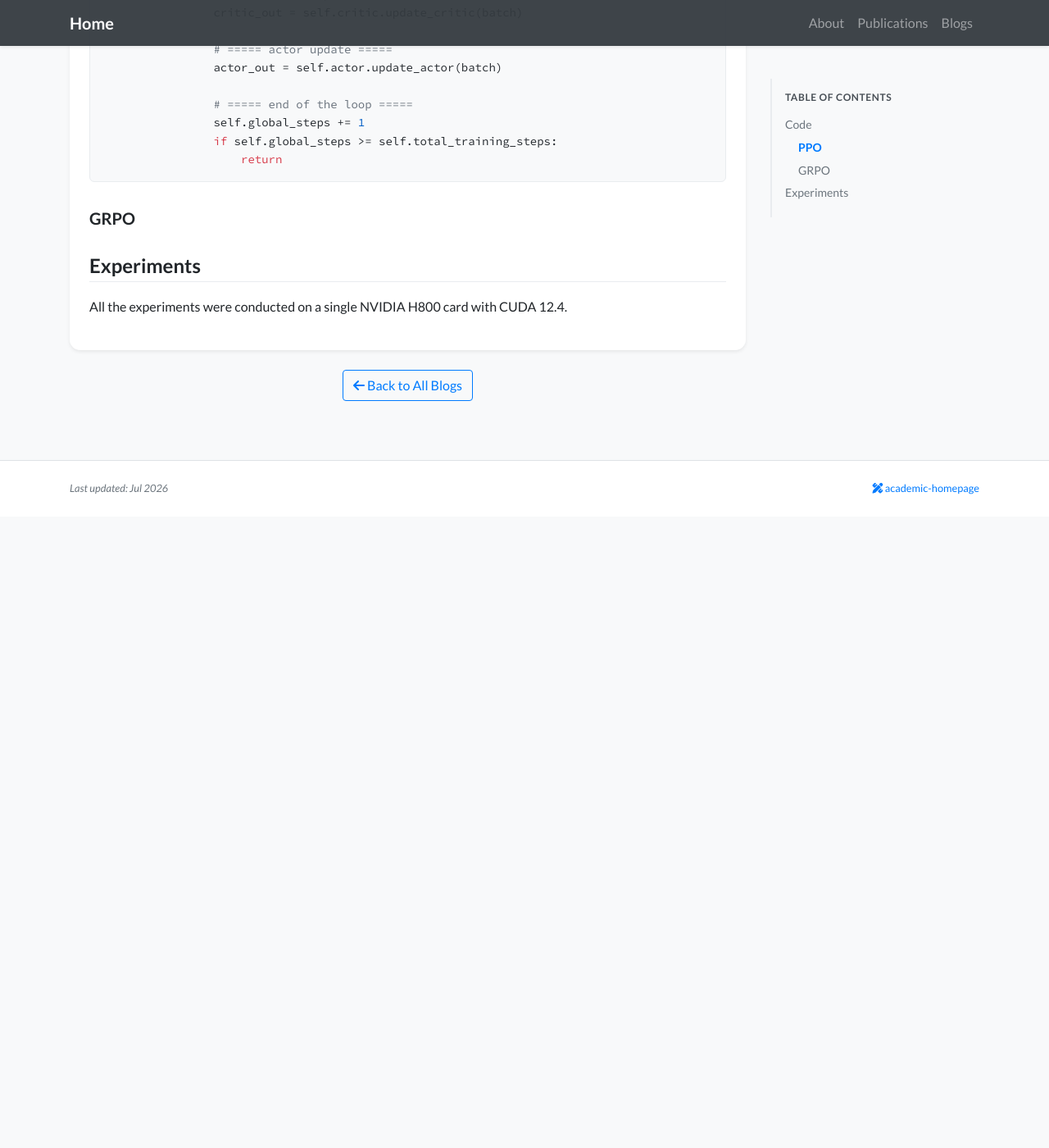
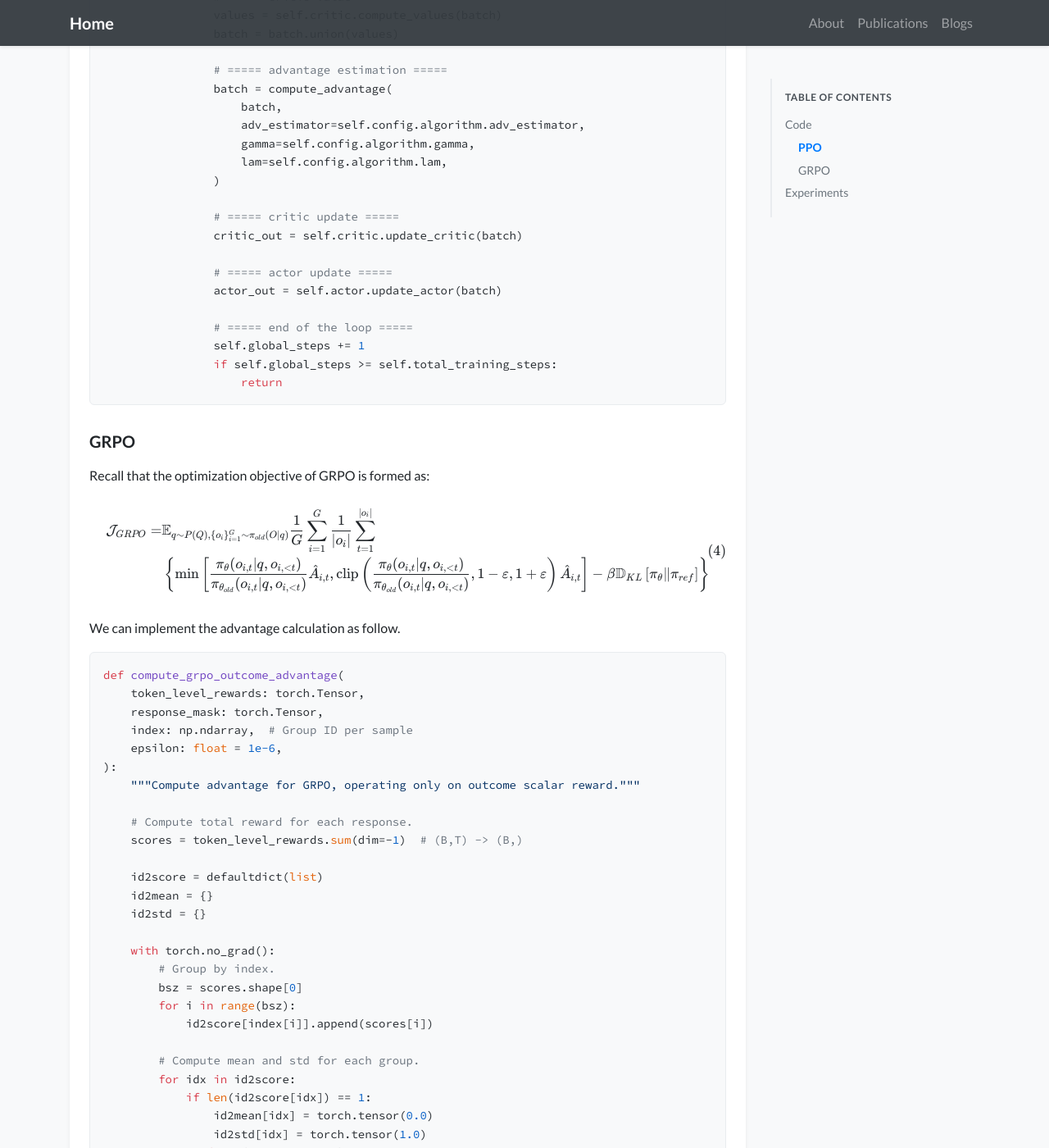
Before and after one commit to WilliamWuuu/WilliamWuuu.github.io, a Jekyll site: the page built from _blogs/2026-07-01-HandsonRL/2026-07-01-HandsonRL.md, in a window 1280 px wide and 1400 px high, scrolled down 7049 px. Shown: the whole window at 82% size. Built offline with Jekyll 4.4.1, drawn with Linux system fonts in a browser that asks for light colours; nearby versions of some CDN libraries; a style sheet for code colours, icons or effects is not loaded; before the commit the page ends 7679 px from its top, so only the background shows below that; some of the changed text lies outside the part shown.

Commit message:
feat: finish code part in hands on RL blog

````diff
--- a/_blogs/2026-07-01-HandsonRL/2026-07-01-HandsonRL.md
+++ b/_blogs/2026-07-01-HandsonRL/2026-07-01-HandsonRL.md
@@ -219,15 +219,24 @@ Once all these key components are complete, we can look into building the  train
 
 {% include widgets/blog_image.html src="design.png" caption="Picture 1" %}
 
+All the engineering, distributed, asynchronous, logging, verification, and complex analysis components have been removed, and the following code only shows the core logic.
+
 ```Python
 class PPOTrainer:
-    def __init__(self, config, tokenizer, ...):
+    def __init__(self, config, ...):
         """Constructor of the trainer."""
 
         self.config = config
         # ... (omitted)
 
     def _load_checkpoint(self):
+        # ... (omitted)
+
+    def init_workers(self):
+        self.actor = ...
+        self.critic = ...
+        self.ref_policy = ...
+        self.reward_model = ...
         # ... (omitted)
 
     def fit(self):
@@ -259,7 +268,10 @@ class PPOTrainer:
                 batch.batch["response_mask"] = compute_response_mask(batch)
 
                 # ===== reward =====
-                reward_tensor, _ = compute_reward(batch, self.reward_fn)
+                reward_tensor = self.reward_model.compute_rm_score(batch)
+                batch = batch.union(reward_tensor)
+
+                reward_tensor = compute_reward(batch, self.reward_fn)
                 batch.batch["token_level_rewards"] = reward_tensor
 
                 # ===== reference policy KL penalty =====
@@ -294,6 +305,166 @@ class PPOTrainer:
 
 ### GRPO
 
+Recall that the optimization objective of GRPO is formed as:
+
+$$
+\begin{equation}
+\begin{align*}
+\mathcal{J}_{GRPO}
+= & \mathbb{E}_{q\sim P(Q), \{o_i\}_{i=1}^G\sim \pi_{old}(O\vert q)}
+\frac{1}{G}\sum_{i=1}^G \frac{1}{\vert o_i\vert}\sum_{t=1}^{\vert o_{i}\vert} \\
+& \left\{
+\min\left[
+\frac{\pi_\theta(o_{i,t}\vert q, o_{i,<t})}{\pi_{\theta_{old}}(o_{i,t}\vert q, o_{i,<t})}\hat{A}_{i,t},
+\mathrm{clip}\left(
+\frac{\pi_\theta(o_{i,t}\vert q, o_{i,<t})}{\pi_{\theta_{old}}(o_{i,t}\vert q, o_{i,<t})}, 1-\varepsilon, 1+\varepsilon
+\right)
+\hat{A}_{i,t}
+\right]
+-\beta\mathbb{D}_{KL}\left[
+\pi_\theta\Vert\pi_{ref}
+\right]
+\right\}
+\end{align*}
+\end{equation}
+$$
+
+We can implement the advantage calculation as follow.
+
+```Python
+def compute_grpo_outcome_advantage(
+    token_level_rewards: torch.Tensor,
+    response_mask: torch.Tensor,
+    index: np.ndarray,  # Group ID per sample
+    epsilon: float = 1e-6,
+):
+    """Compute advantage for GRPO, operating only on outcome scalar reward."""
+
+    # Compute total reward for each response.
+    scores = token_level_rewards.sum(dim=-1)  # (B,T) -> (B,)
+
+    id2score = defaultdict(list)
+    id2mean = {}
+    id2std = {}
+
+    with torch.no_grad():
+        # Group by index.
+        bsz = scores.shape[0]
+        for i in range(bsz):
+            id2score[index[i]].append(scores[i])
+
+        # Compute mean and std for each group.
+        for idx in id2score:
+            if len(id2score[idx]) == 1:
+                id2mean[idx] = torch.tensor(0.0)
+                id2std[idx] = torch.tensor(1.0)
+            elif len(id2score[idx]) > 1:
+                id2mean[idx] = torch.mean(torch.tensor(id2score[idx]))
+                id2std[idx] = torch.std(torch.tensor([id2score[idx]]))
+            else:
+                raise ValueError(f"no score in prompt index: {idx}")
+
+        # Compute advantage for each response.
+        for i in range(bsz):
+            scores[i] = (scores[i] - id2mean[index[i]]) / (id2std[index[i]] + epsilon)
+
+        # Broadcast scalar advantage to token-level.
+        scores = scores.unsqueeze(-1) * response_mask  # (B,) -> (B,T)
+
+    # Return identical advantages and returns.
+    return scores, scores
+```
+
+The implementation of computing policy loss is exactly the same with PPO, so let's directly jump into the training loop.
+
+```Python
+class GRPOTrainer(PPOTrainer):
+    def __init__(self, config, ...):
+        """Constructor of the trainer."""
+
+        self.config = config
+        # ... (omitted)
+
+    def fit(self):
+        """Minimal training loop."""
+
+        self.global_steps = 0
+
+        # Load checkpoint.
+        self._load_checkpoint()
+
+        for epoch in range(self.config.trainer.total_epochs):
+            for batch_dict in self.train_dataloader:
+                if self.global_steps >= self.total_training_steps:
+                    return
+
+                # ===== build prompt batch =====
+                batch = DataProto.from_single_dict(batch_dict)
+
+                gen_inputs = batch.pop(
+                    batch_keys=["input_ids", "attention_mask", "position_ids"],
+                    non_tensor_batch_keys=["raw_prompt_ids"],
+                )
+
+                # ===== rollout: generate responses =====
+                gen_output = self.actor.generate_rollout_sequences(gen_batch)
+
+                # Generate multiple responses for each prompt.
+                batch.non_tensor_batch["uid"] = np.array(
+                    [str(uuid.uuid4()) for _ in range(len(batch.batch))],
+                    dtype=object,
+                )
+                batch = batch.repeat(
+                    repeat_times=self.config.actor_rollout_ref.rollout.n,
+                    interleave=True,
+                )
+                batch = batch.union(gen_output)
+
+                batch.batch["response_mask"] = compute_response_mask(batch)
+
+                # ===== compute reward =====
+                reward_tensor, reward_extra_infos = compute_reward(
+                    batch,
+                    self.reward_fn,
+                )
+
+                batch.batch["token_level_scores"] = reward_tensor
+
+                # Add token-level KL penalty.
+                batch, _ = apply_kl_penalty(
+                    batch,
+                    kl_ctrl=self.kl_ctrl_in_reward,
+                    kl_penalty=self.config.algorithm.kl_penalty,
+                )
+
+                # ===== compute old policy log probs =====
+                old_log_prob = self.actor.compute_log_prob(batch)
+                old_log_prob.batch.pop("entropys", None)
+                batch = batch.union(old_log_prob)
+
+                # ===== compute reference policy log probability =====
+                ref_log_prob = self.ref_policy.compute_ref_log_prob(batch)
+                batch = batch.union(ref_log_prob)
+
+                # ===== compute advantage =====
+                batch = compute_advantage(
+                    batch,
+                    adv_estimator=self.config.algorithm.adv_estimator,
+                    gamma=self.config.algorithm.gamma,
+                    lam=self.config.algorithm.lam,
+                    num_repeat=self.config.actor_rollout_ref.rollout.n,
+                )
+
+                # ===== update actor =====
+                if self.global_steps >= self.config.trainer.critic_warmup:
+                    batch.meta_info["multi_turn"] = (
+                        self.config.actor_rollout_ref.rollout.multi_turn.enable
+                    )
+                    self.actor.update_actor(batch)
+
+                self.global_steps += 1
+```
+
 ## Experiments
 
 All the experiments were conducted on a single NVIDIA H800 card with CUDA 12.4.
````
Also changed, not shown: other parts of _blogs/2026-07-01-HandsonRL/2026-07-01-HandsonRL.md (+0 -1 lines).
